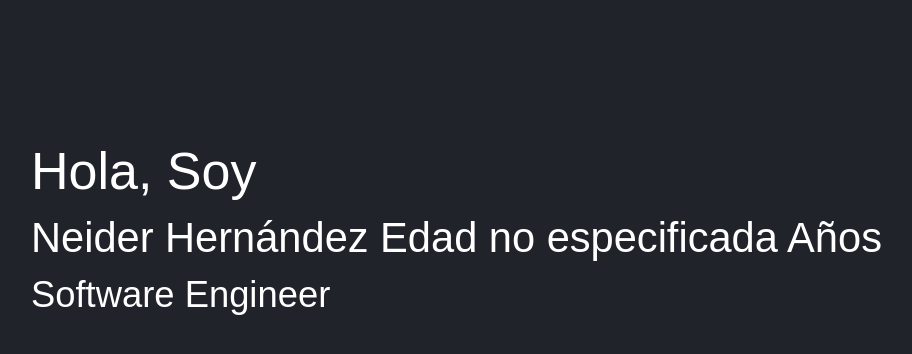
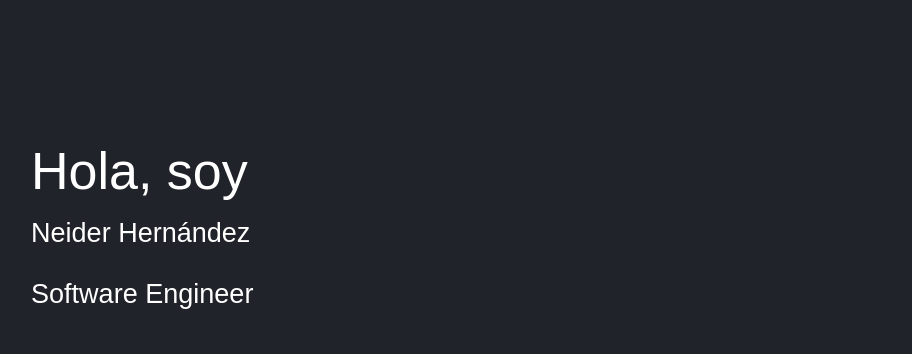
Before and after one commit to Aghent47/Aprendiendo-React-Linux, a React (Vite) app: page / in a window 1280 px wide. Shown: the top 354 px of the page, without its empty margins (109-1021 px from the left). Built offline with nearby package versions, Linux system fonts and the light colour scheme.

Commit message:
realizando priebas en el componente FistApp

```diff
--- a/src/FirstApp.jsx
+++ b/src/FirstApp.jsx
@@ -11,14 +11,17 @@ const getNameUsers = () =>  {
   return users;
 }
 
-// Desestructuando los Props {title, subtitle, age}
-export const FirstApp = ({title, subtitle , age}) => {
+// Desestructuando los Props {title, subTitle, age}
+export const FirstApp = ({ title, subTitle, name}) => {
 
   return (
     <>
-    <h1> {title} </h1>
-    <h2> {`${getNameUsers().name} ${age} Años `}</h2>
-    <h3> { subtitle } </h3>
+    <h1>{ title }</h1>
+    <p> { name } </p>
+    {/* <h2> {`${getNameUsers().name} ${age} Años `}</h2>
+    <h3> { subtitle } </h3> */}
+    <p> { subTitle } </p>
+
     </>
   )
 
@@ -28,15 +31,14 @@ export const FirstApp = ({title, subtitle , age}) => {
 
 FirstApp.propTypes = {
   title: PropTypes.string.isRequired,
-  subtitle: PropTypes.string,
-  age: PropTypes.string,
+  subTitle: PropTypes.string,
+  name: PropTypes.string,
 }
 
 // Definiendo los defaultProps (Se ejecutan primero que los PropTypes)
 FirstApp.defaultProps = {
   name: 'Neider Hernández',
   /* title: "Titulo no especificado", */
-  subtitle: "Software Engineer",
-  age: "Edad no especificada",
+  subTitle: "Software Engineer",
 
 }
--- a/src/main.jsx
+++ b/src/main.jsx
@@ -11,6 +11,6 @@ import "./styles.css";
 ReactDOM.createRoot(document.getElementById("root")).render(
   <React.StrictMode>
     {/* <CounterApp value={25}/> */}
-    <FirstApp title="Hola, Soy"/>
+    <FirstApp title="Hola, soy"/>
   </React.StrictMode>
 );
```
Also changed, not shown: 2 other files (tests, documents, lock files or other folders).
